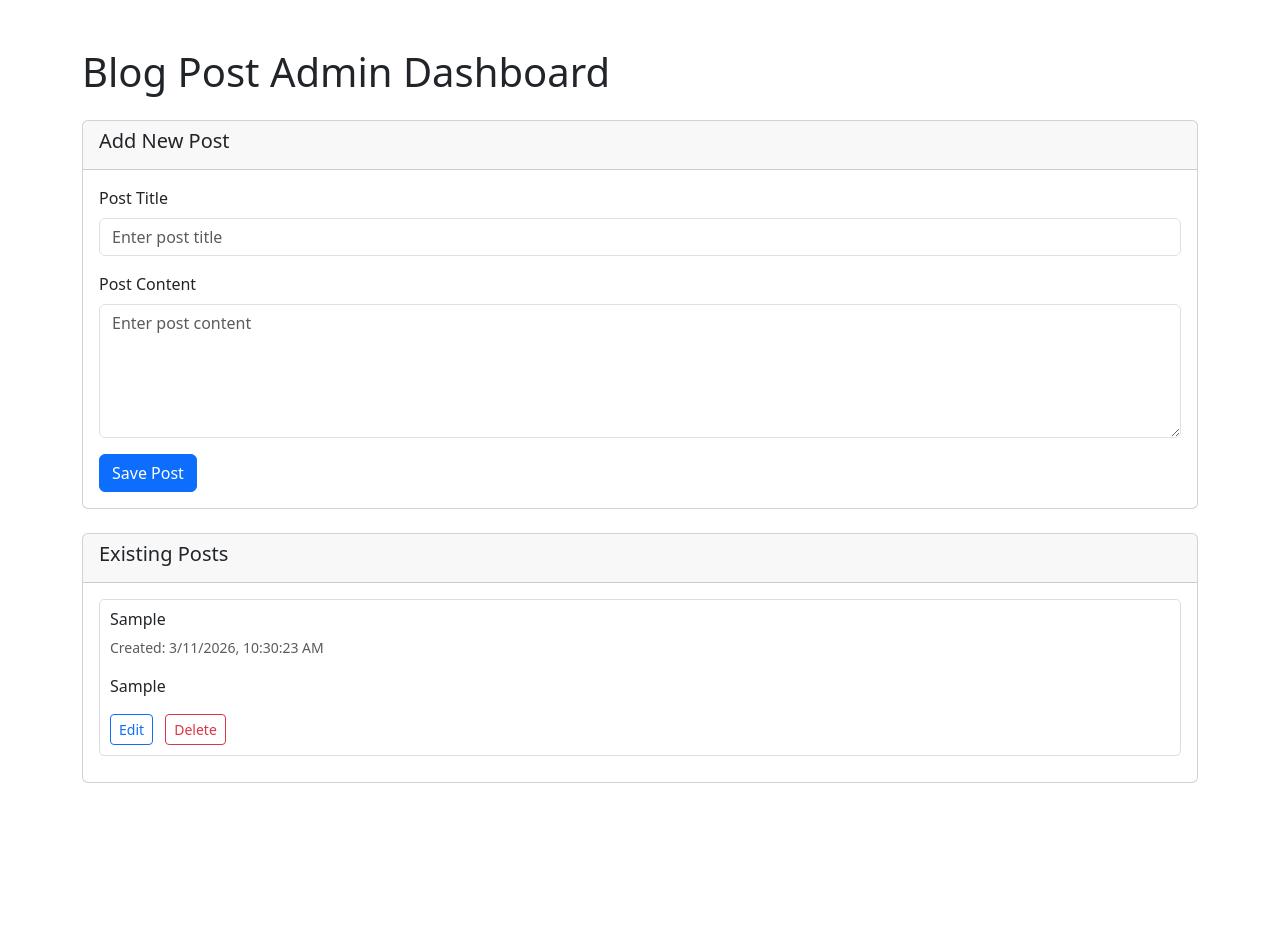
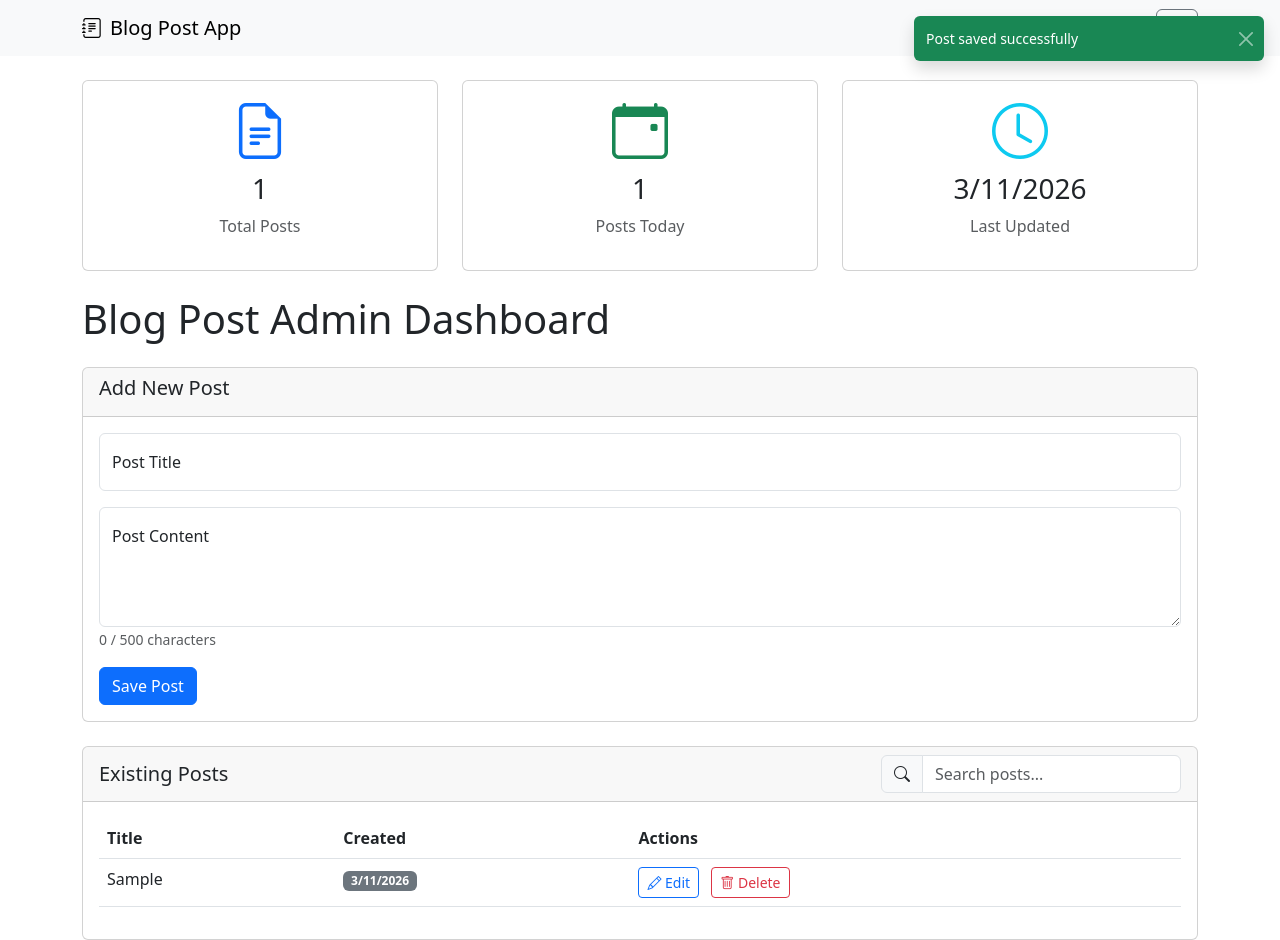
Before and after one commit to itasmicheal-debug/infobloom-blogpost, a plain HTML site: page admin-app/index.html in a window 1280 px wide. Both pictures are taken after typing "Sample", "Sample" into the empty fields and a click on the button "Save Post". Before the commit the page ends 800 px from the top, so only its background shows below. Drawn offline with nearby package versions, Linux system fonts and the light colour scheme.

Commit message:
admin area updated

```diff
--- a/admin-app/index.html
+++ b/admin-app/index.html
@@ -5,20 +5,54 @@
     <meta name="viewport" content="width=device-width, initial-scale=1.0">
     <title>Admin - Blog Post Manager</title>
     <link href="https://cdn.jsdelivr.net/npm/bootstrap@5.3.0/dist/css/bootstrap.min.css" rel="stylesheet">
-    <style>
-        .post-item {
-            margin-bottom: 10px;
-            padding: 10px;
-            border: 1px solid #ddd;
-            border-radius: 5px;
-        }
-        .post-actions {
-            margin-top: 10px;
-        }
-    </style>
+    <link rel="stylesheet" href="https://cdn.jsdelivr.net/npm/bootstrap-icons@1.11.3/font/bootstrap-icons.css">
 </head>
 <body>
-    <div class="container mt-5">
+    <nav class="navbar navbar-expand-lg navbar-light bg-light mb-4">
+        <div class="container">
+            <a class="navbar-brand" href="#"><i class="bi bi-journal-text me-2"></i>Blog Post App</a>
+            <div class="navbar-nav ms-auto d-flex align-items-center">
+                <a class="nav-link" href="../user-app/index.html"><i class="bi bi-house"></i> Home</a>
+                <a class="nav-link active" href="#"><i class="bi bi-gear"></i> Admin</a>
+                <button class="btn btn-outline-secondary ms-3" id="themeToggle" title="Toggle Dark Mode">
+                    <i class="bi bi-moon"></i>
+                </button>
+            </div>
+        </div>
+    </nav>
+
+    <div class="container">
+        <!-- Dashboard Stats -->
+        <div class="row mb-4">
+            <div class="col-md-4">
+                <div class="card text-center">
+                    <div class="card-body">
+                        <i class="bi bi-file-earmark-text display-4 text-primary"></i>
+                        <h3 id="totalPosts" class="mt-2">0</h3>
+                        <p class="text-muted">Total Posts</p>
+                    </div>
+                </div>
+            </div>
+            <div class="col-md-4">
+                <div class="card text-center">
+                    <div class="card-body">
+                        <i class="bi bi-calendar-event display-4 text-success"></i>
+                        <h3 id="todayPosts" class="mt-2">0</h3>
+                        <p class="text-muted">Posts Today</p>
+                    </div>
+                </div>
+            </div>
+            <div class="col-md-4">
+                <div class="card text-center">
+                    <div class="card-body">
+                        <i class="bi bi-clock display-4 text-info"></i>
+                        <h3 id="lastUpdated" class="mt-2">--</h3>
+                        <p class="text-muted">Last Updated</p>
+                    </div>
+                </div>
+            </div>
+        </div>
+
         <h1 class="mb-4">Blog Post Admin Dashboard</h1>
 
         <!-- Add/Edit Post Form -->
@@ -27,31 +61,47 @@
                 <h5 id="formTitle">Add New Post</h5>
             </div>
             <div class="card-body">
-                <form id="postForm">
+                <form id="postForm" novalidate>
                     <input type="hidden" id="postId">
-                    <div class="mb-3">
-                        <label for="postTitle" class="form-label">Post Title</label>
+                    <div class="form-floating mb-3">
                         <input type="text" class="form-control" id="postTitle" placeholder="Enter post title" required>
+                        <label for="postTitle">Post Title</label>
+                        <div class="invalid-feedback">Please provide a post title.</div>
                     </div>
-                    <div class="mb-3">
-                        <label for="postContent" class="form-label">Post Content</label>
-                        <textarea class="form-control" id="postContent" rows="5" placeholder="Enter post content" required></textarea>
+                    <div class="form-floating mb-3">
+                        <textarea class="form-control" id="postContent" style="height: 120px;" placeholder="Enter post content" maxlength="500" required></textarea>
+                        <label for="postContent">Post Content</label>
+                        <div class="invalid-feedback">Please provide post content.</div>
+                        <small id="charCount" class="form-text text-muted">0 / 500 characters</small>
                     </div>
-                    <button type="submit" class="btn btn-primary" id="submitBtn">Save Post</button>
-                    <button type="button" class="btn btn-secondary ms-2" id="cancelBtn" style="display: none;">Cancel</button>
+                    <button type="submit" class="btn btn-primary" id="submitBtn"><i class="bi bi-check-circle me-1"></i>Save Post</button>
+                    <button type="button" class="btn btn-secondary ms-2" id="cancelBtn" style="display: none;"><i class="bi bi-x-circle me-1"></i>Cancel</button>
                 </form>
             </div>
         </div>
 
         <!-- Posts List -->
         <div class="card">
-            <div class="card-header">
-                <h5>Existing Posts</h5>
+            <div class="card-header d-flex justify-content-between align-items-center">
+                <h5 class="mb-0">Existing Posts</h5>
+                <div class="input-group" style="width: 300px;">
+                    <span class="input-group-text"><i class="bi bi-search"></i></span>
+                    <input type="text" class="form-control" id="searchInput" placeholder="Search posts...">
+                </div>
             </div>
             <div class="card-body">
-                <div id="postList">
-                    <!-- Posts will be listed here -->
-                </div>
+                <table class="table table-hover" id="postTable">
+                    <thead>
+                        <tr>
+                            <th>Title</th>
+                            <th>Created</th>
+                            <th>Actions</th>
+                        </tr>
+                    </thead>
+                    <tbody id="postList">
+                        <!-- Posts will be listed here -->
+                    </tbody>
+                </table>
                 <div id="noPosts" class="text-center text-muted">
                     No posts available. Add your first post above.
                 </div>
@@ -59,113 +109,29 @@
         </div>
     </div>
 
+    <!-- Toast Container -->
+    <div class="toast-container position-fixed top-0 end-0 p-3" id="toastContainer"></div>
+
+    <!-- Delete Confirmation Modal -->
+    <div class="modal fade" id="deleteModal" tabindex="-1">
+        <div class="modal-dialog">
+            <div class="modal-content">
+                <div class="modal-header">
+                    <h5 class="modal-title">Confirm Delete</h5>
+                    <button type="button" class="btn-close" data-bs-dismiss="modal"></button>
+                </div>
+                <div class="modal-body">
+                    Are you sure you want to delete this post? This action cannot be undone.
+                </div>
+                <div class="modal-footer">
+                    <button type="button" class="btn btn-secondary" data-bs-dismiss="modal">Cancel</button>
+                    <button type="button" class="btn btn-danger" onclick="confirmDelete()">Delete</button>
+                </div>
+            </div>
+        </div>
+    </div>
+
     <script src="https://cdn.jsdelivr.net/npm/bootstrap@5.3.0/dist/js/bootstrap.bundle.min.js"></script>
-    <script>
-        // DOM elements
-        const postForm = document.getElementById('postForm');
-        const postId = document.getElementById('postId');
-        const postTitle = document.getElementById('postTitle');
-        const postContent = document.getElementById('postContent');
-        const submitBtn = document.getElementById('submitBtn');
-        const cancelBtn = document.getElementById('cancelBtn');
-        const formTitle = document.getElementById('formTitle');
-        const postList = document.getElementById('postList');
-        const noPosts = document.getElementById('noPosts');
-
-        // Load posts from localStorage
-        function loadPosts() {
-            const posts = JSON.parse(localStorage.getItem('blogPosts') || '[]');
-            postList.innerHTML = '';
-
-            if (posts.length === 0) {
-                noPosts.style.display = 'block';
-                return;
-            }
-
-            noPosts.style.display = 'none';
-
-            posts.forEach((post, index) => {
-                const postDiv = document.createElement('div');
-                postDiv.className = 'post-item';
-                postDiv.innerHTML = `
-                    <h6>${post.title}</h6>
-                    <p class="text-muted small">Created: ${new Date(post.createdAt).toLocaleString()}</p>
-                    <p>${post.content.substring(0, 100)}${post.content.length > 100 ? '...' : ''}</p>
-                    <div class="post-actions">
-                        <button class="btn btn-sm btn-outline-primary me-2" onclick="editPost(${index})">Edit</button>
-                        <button class="btn btn-sm btn-outline-danger" onclick="deletePost(${index})">Delete</button>
-                    </div>
-                `;
-                postList.appendChild(postDiv);
-            });
-        }
-
-        // Save post
-        function savePost(event) {
-            event.preventDefault();
-
-            const posts = JSON.parse(localStorage.getItem('blogPosts') || '[]');
-            const postData = {
-                title: postTitle.value,
-                content: postContent.value,
-                createdAt: new Date().toISOString()
-            };
-
-            const id = postId.value;
-            if (id) {
-                // Update existing post
-                posts[id] = { ...posts[id], ...postData };
-            } else {
-                // Add new post
-                posts.push(postData);
-            }
-
-            localStorage.setItem('blogPosts', JSON.stringify(posts));
-            resetForm();
-            loadPosts();
-        }
-
-        // Edit post
-        function editPost(index) {
-            const posts = JSON.parse(localStorage.getItem('blogPosts') || '[]');
-            const post = posts[index];
-
-            postId.value = index;
-            postTitle.value = post.title;
-            postContent.value = post.content;
-            formTitle.textContent = 'Edit Post';
-            submitBtn.textContent = 'Update Post';
-            cancelBtn.style.display = 'inline-block';
-
-            // Scroll to form
-            document.querySelector('.card-header').scrollIntoView({ behavior: 'smooth' });
-        }
-
-        // Delete post
-        function deletePost(index) {
-            if (confirm('Are you sure you want to delete this post?')) {
-                const posts = JSON.parse(localStorage.getItem('blogPosts') || '[]');
-                posts.splice(index, 1);
-                localStorage.setItem('blogPosts', JSON.stringify(posts));
-                loadPosts();
-            }
-        }
-
-        // Reset form
-        function resetForm() {
-            postForm.reset();
-            postId.value = '';
-            formTitle.textContent = 'Add New Post';
-            submitBtn.textContent = 'Save Post';
-            cancelBtn.style.display = 'none';
-        }
-
-        // Event listeners
-        postForm.addEventListener('submit', savePost);
-        cancelBtn.addEventListener('click', resetForm);
-
-        // Initialize
-        loadPosts();
-    </script>
+    <script src="script.js"></script>
 </body>
 </html>
--- /dev/null
+++ b/admin-app/script.js
@@ -0,0 +1,197 @@
+// DOM elements
+const postForm = document.getElementById('postForm');
+const postId = document.getElementById('postId');
+const postTitle = document.getElementById('postTitle');
+const postContent = document.getElementById('postContent');
+const submitBtn = document.getElementById('submitBtn');
+const cancelBtn = document.getElementById('cancelBtn');
+const formTitle = document.getElementById('formTitle');
+const postList = document.getElementById('postList');
+const noPosts = document.getElementById('noPosts');
+const charCount = document.getElementById('charCount');
+const toastContainer = document.getElementById('toastContainer');
+const deleteModal = new bootstrap.Modal(document.getElementById('deleteModal'));
+const themeToggle = document.getElementById('themeToggle');
+const searchInput = document.getElementById('searchInput');
+const totalPostsEl = document.getElementById('totalPosts');
+const todayPostsEl = document.getElementById('todayPosts');
+const lastUpdatedEl = document.getElementById('lastUpdated');
+let deleteIndex;
+let allPosts = []; // Store all posts for filtering
+
+// Character counter
+function updateCharCount() {
+    charCount.textContent = `${postContent.value.length} / 500 characters`;
+}
+
+// Show toast notification
+function showToast(message, type = 'success') {
+    const toast = document.createElement('div');
+    toast.className = `toast align-items-center text-white bg-${type} border-0`;
+    toast.setAttribute('role', 'alert');
+    toast.innerHTML = `
+        <div class="d-flex">
+            <div class="toast-body">${message}</div>
+            <button type="button" class="btn-close btn-close-white me-2 m-auto" data-bs-dismiss="toast"></button>
+        </div>
+    `;
+    toastContainer.appendChild(toast);
+    const bsToast = new bootstrap.Toast(toast);
+    bsToast.show();
+    toast.addEventListener('hidden.bs.toast', () => toast.remove());
+}
+
+// Update dashboard stats
+function updateStats() {
+    const today = new Date().toDateString();
+    const todayCount = allPosts.filter(post => new Date(post.createdAt).toDateString() === today).length;
+    const lastUpdated = allPosts.length > 0 ? new Date(Math.max(...allPosts.map(p => new Date(p.createdAt)))).toLocaleDateString() : '--';
+
+    totalPostsEl.textContent = allPosts.length;
+    todayPostsEl.textContent = todayCount;
+    lastUpdatedEl.textContent = lastUpdated;
+}
+
+// Toggle dark mode
+function toggleTheme() {
+    const currentTheme = document.body.getAttribute('data-bs-theme');
+    const newTheme = currentTheme === 'dark' ? 'light' : 'dark';
+    document.body.setAttribute('data-bs-theme', newTheme);
+    localStorage.setItem('theme', newTheme);
+    updateThemeIcon();
+}
+
+function updateThemeIcon() {
+    const theme = document.body.getAttribute('data-bs-theme');
+    const icon = themeToggle.querySelector('i');
+    icon.className = theme === 'dark' ? 'bi bi-sun' : 'bi bi-moon';
+}
+
+// Filter posts based on search
+function filterPosts() {
+    const query = searchInput.value.toLowerCase();
+    const filteredPosts = allPosts.filter(post => post.title.toLowerCase().includes(query));
+    renderPosts(filteredPosts);
+}
+
+// Render posts (filtered or all)
+function renderPosts(posts) {
+    postList.innerHTML = '';
+
+    if (posts.length === 0) {
+        noPosts.style.display = 'block';
+        return;
+    }
+
+    noPosts.style.display = 'none';
+
+    posts.forEach((post) => {
+        const originalIndex = allPosts.indexOf(post);
+        const row = document.createElement('tr');
+        row.innerHTML = `
+            <td>${post.title}</td>
+            <td><span class="badge bg-secondary">${new Date(post.createdAt).toLocaleDateString()}</span></td>
+            <td>
+                <button class="btn btn-sm btn-outline-primary me-2" onclick="editPost(${originalIndex})"><i class="bi bi-pencil"></i> Edit</button>
+                <button class="btn btn-sm btn-outline-danger" onclick="deletePost(${originalIndex})"><i class="bi bi-trash"></i> Delete</button>
+            </td>
+        `;
+        postList.appendChild(row);
+    });
+}
+
+// Load posts from localStorage
+function loadPosts() {
+    allPosts = JSON.parse(localStorage.getItem('blogPosts') || '[]');
+    updateStats();
+    filterPosts(); // This will render filtered posts
+}
+
+// Save post
+function savePost(event) {
+    event.preventDefault();
+
+    if (!postForm.checkValidity()) {
+        postForm.classList.add('was-validated');
+        return;
+    }
+
+    const posts = JSON.parse(localStorage.getItem('blogPosts') || '[]');
+    const postData = {
+        title: postTitle.value,
+        content: postContent.value,
+        createdAt: new Date().toISOString()
+    };
+
+    const id = postId.value;
+    if (id) {
+        // Update existing post
+        posts[id] = { ...posts[id], ...postData };
+        showToast('Post updated successfully');
+    } else {
+        // Add new post
+        posts.push(postData);
+        showToast('Post saved successfully');
+    }
+
+    localStorage.setItem('blogPosts', JSON.stringify(posts));
+    resetForm();
+    loadPosts();
+}
+
+// Edit post
+function editPost(index) {
+    const posts = JSON.parse(localStorage.getItem('blogPosts') || '[]');
+    const post = posts[index];
+
+    postId.value = index;
+    postTitle.value = post.title;
+    postContent.value = post.content;
+    updateCharCount();
+    formTitle.textContent = 'Edit Post';
+    submitBtn.textContent = 'Update Post';
+    cancelBtn.style.display = 'inline-block';
+
+    // Scroll to form
+    document.querySelector('.card-header').scrollIntoView({ behavior: 'smooth' });
+}
+
+// Delete post (show modal)
+function deletePost(index) {
+    deleteIndex = index;
+    deleteModal.show();
+}
+
+// Confirm delete
+function confirmDelete() {
+    const posts = JSON.parse(localStorage.getItem('blogPosts') || '[]');
+    posts.splice(deleteIndex, 1);
+    localStorage.setItem('blogPosts', JSON.stringify(posts));
+    loadPosts();
+    showToast('Post deleted', 'danger');
+    deleteModal.hide();
+}
+
+// Reset form
+function resetForm() {
+    postForm.reset();
+    postForm.classList.remove('was-validated');
+    postId.value = '';
+    formTitle.textContent = 'Add New Post';
+    submitBtn.textContent = 'Save Post';
+    cancelBtn.style.display = 'none';
+    updateCharCount();
+}
+
+// Event listeners
+postForm.addEventListener('submit', savePost);
+cancelBtn.addEventListener('click', resetForm);
+postContent.addEventListener('input', updateCharCount);
+themeToggle.addEventListener('click', toggleTheme);
+searchInput.addEventListener('input', filterPosts);
+
+// Initialize
+const savedTheme = localStorage.getItem('theme') || 'light';
+document.body.setAttribute('data-bs-theme', savedTheme);
+updateThemeIcon();
+loadPosts();
```
Also changed, not shown: user-app/index.html (+18 -9 lines), user-app/script.js (added, +31 -0 lines), 1 other file.
